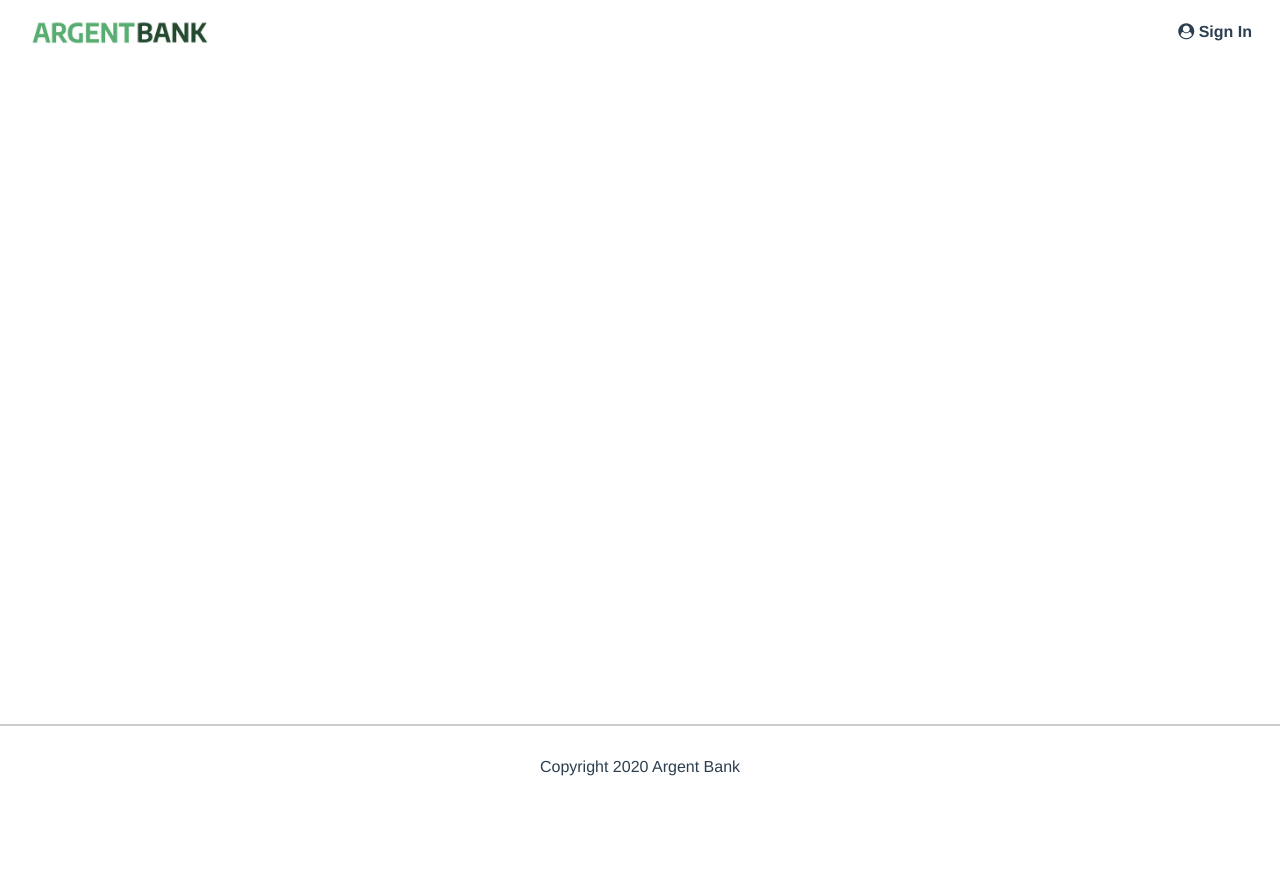
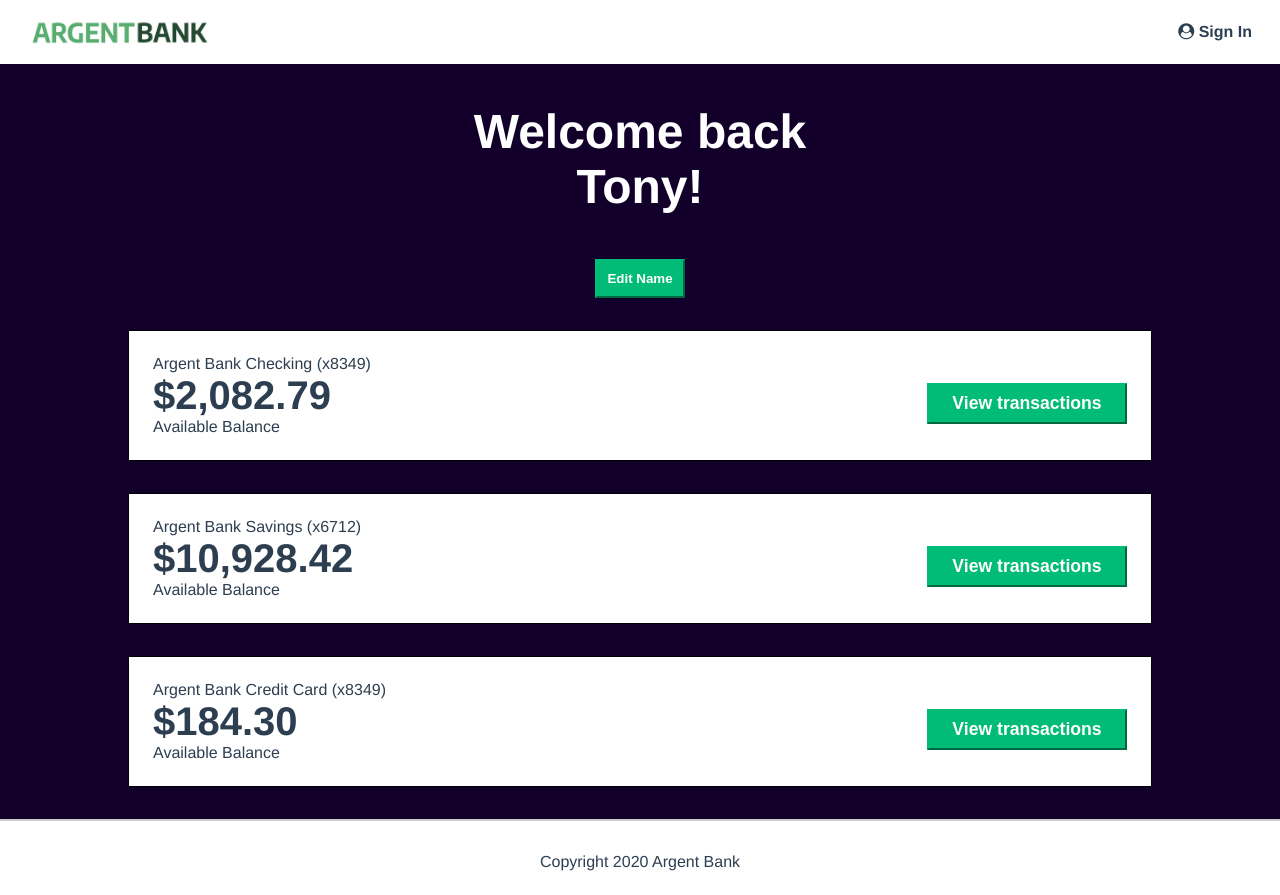
Before and after one commit to Alberto-Giordani/ArgentBank-Frontend, a React (Vite) app: page /profile in a window 1280 px wide. Before the commit the page ends 800 px from the top, so only its background shows below. Built offline with nearby package versions, Linux system fonts and the light colour scheme.

Commit message:
Modifications of file's names

```diff
--- a/src/App.jsx
+++ b/src/App.jsx
@@ -1,7 +1,7 @@
 import { BrowserRouter, Routes, Route } from 'react-router-dom'
 import Home from './pages/Home'
-import SignIn from './pages/SignIn'
-import User from './pages/User'
+import Login from './pages/Login'
+import Profile from './pages/Profile'
 import Layout from './components/Layout'
 import './App.scss'
 
@@ -11,8 +11,8 @@ function App() {
       <Layout>
         <Routes>
           <Route path="/" element={<Home />} />
-          <Route path="/sign-in" element={<SignIn />} />
-          <Route path="/user" element={<User />} />
+          <Route path="/login" element={<Login />} />
+          <Route path="/profile" element={<Profile />} />
         </Routes>
       </Layout>
     </BrowserRouter>
--- /dev/null
+++ b/src/components/Account/Account.scss
@@ -0,0 +1,62 @@
+.account {
+    display: flex;
+    justify-content: space-between;
+    align-items: center;
+    border: 1px solid black;
+    background-color: #fff;
+    width: 80%;
+    margin: 0 auto;
+    flex-direction: column;
+    padding: 1.5rem;
+    box-sizing: border-box;
+    text-align: left;
+    margin-bottom: 2rem;
+
+    @media (min-width: 720px) {
+        flex-direction: row;
+    }
+
+    &__amount {
+        margin: 0;
+        font-size: 2.5rem;
+        font-weight: bold;
+
+        &--description {
+            margin: 0;
+        }
+    }
+
+    &__contentWrapper {
+        width: 100%;
+        flex: 1;
+
+        &.cta {
+            @media (min-width: 720px) {
+                flex: 0;
+            }
+        }
+    }
+
+    &__title {
+        margin: 0;
+        padding: 0;
+        font-size: 1rem;
+        font-weight: normal;
+    }
+
+    &__transactionButton {
+        display: block;
+        width: 100%;
+        padding: 8px;
+        font-size: 1.1rem;
+        font-weight: bold;
+        margin-top: 1rem;
+        border-color: #00bc77;
+        background-color: #00bc77;
+        color: #fff;
+
+        @media (min-width: 720px) {
+            width: 200px;
+        }
+    }
+}
--- /dev/null
+++ b/src/components/Account/index.jsx
@@ -0,0 +1,18 @@
+import "./Account.scss";
+
+function Account({ title, amount }) {
+    return (
+        <section className="account">
+            <div className="account__contentWrapper">
+                <h3 className="account__title">{title}</h3>
+                <p className="account__amount">${amount}</p>
+                <p className="account__amount--description">Available Balance</p>
+            </div>
+            <div className="account__contentWrapper cta">
+                <button className="account__transactionButton">View transactions</button>
+            </div>
+        </section>
+    )
+}
+
+export default Account;
--- a/src/main.jsx
+++ b/src/main.jsx
@@ -2,7 +2,7 @@ import React from 'react'
 import ReactDOM from 'react-dom/client'
 import { Provider } from 'react-redux'
 import { store } from './app/store.js'
-import './index.scss'
+import './main.scss'
 import App from './App.jsx'
 
 ReactDOM.createRoot(document.getElementById('root')).render(
--- a/src/index.scss
+++ b/src/main.scss
@@ -29,6 +29,10 @@ body {
     flex: 1;
 }
 
+.bg-dark {
+    background-color: $dark-background-color;
+}
+
 #root {
     display: flex;
     flex-direction: column;
--- a/src/pages/SignIn/SignIn.scss
+++ b/src/pages/Login/Login.scss
@@ -1,11 +1,9 @@
 @use "../../Styles/variables" as *;
 
 
-.bg-dark {
-    background-color: $dark-background-color;
-}
 
-.signIn {
+
+.login {
 
     &__content {
         box-sizing: border-box;
--- a/src/pages/SignIn/index.jsx
+++ b/src/pages/Login/index.jsx
@@ -1,29 +1,29 @@
-import "./SignIn.scss";
+import "./Login.scss";
 
-function SignIn() {
+function Login() {
     return (
         <main className="main bg-dark">
-            <section className="signIn__content">
-                <i className="fa fa-user-circle signIn__icon"></i>
+            <section className="login__content">
+                <i className="fa fa-user-circle login__icon"></i>
                 <h1>Sign In</h1>
                 <form>
-                    <div className="signIn__input--wrapper">
+                    <div className="login__input--wrapper">
                         <label htmlFor="username">Username</label>
                         <input type="text" id="username" />
                     </div>
-                    <div className="signIn__input--wrapper">
+                    <div className="login__input--wrapper">
                         <label htmlFor="password">Password</label>
                         <input type="password" id="password" />
                     </div>
-                    <div className="signIn__input--remember">
+                    <div className="login__input--remember">
                         <input type="checkbox" id="remember-me" />
                         <label htmlFor="remember-me">Remember me</label>
                     </div>
-                    <button className="signIn__button">Sign In</button>
+                    <button className="login__button">Sign In</button>
                 </form>
             </section>
         </main>
     );
 };
 
-export default SignIn;
+export default Login;
--- /dev/null
+++ b/src/pages/Profile/Profile.scss
@@ -0,0 +1,15 @@
+@use "../../Styles/variables" as *;
+
+.welcome {
+    color: #fff;
+    margin-bottom: 2rem;
+    font-size: 32px;
+}
+
+.edit-button {
+    border-color: $main-color;
+    background-color: $main-color;
+    color: #fff;
+    font-weight: bold;
+    padding: 10px;
+}
--- /dev/null
+++ b/src/pages/Profile/index.jsx
@@ -0,0 +1,18 @@
+import "./Profile.scss";
+import Account from "../../components/Account";
+
+function Profile() {
+    return (
+        <main className="main bg-dark">
+            <section className="welcome">
+                <h1>Welcome back<br />Tony!</h1>
+                <button className="edit-button">Edit Name</button>
+            </section>
+            <Account title="Argent Bank Checking (x8349)" amount="2,082.79" />
+            <Account title="Argent Bank Savings (x6712)" amount="10,928.42" />
+            <Account title="Argent Bank Credit Card (x8349)" amount="184.30" />
+        </main>
+    );
+}
+
+export default Profile;
--- a/src/pages/User/index.jsx
+++ /dev/null
@@ -1,7 +0,0 @@
-function User() {
-    return (
-        <h1>Welcome to the User Page</h1>
-    );
-}
-
-export default User;
```
Also changed, not shown: src/pages/User/User.scss (deleted).
